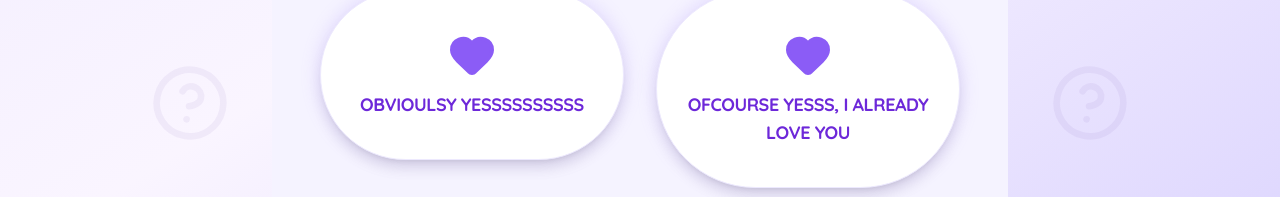
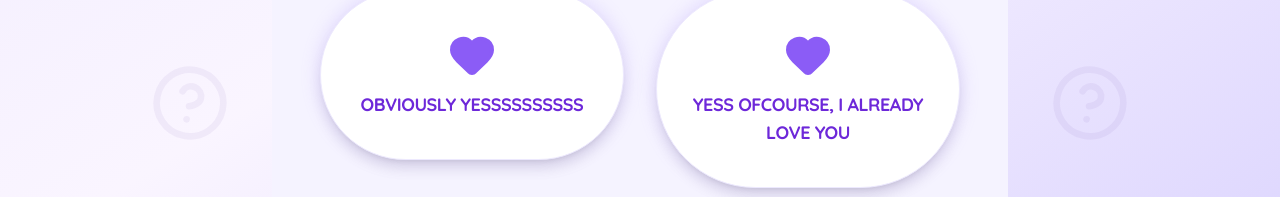
Before and after one commit to Subhro004/MIssion-HQ, a React (Vite) app: page / in a window 1280 px wide. Both pictures are taken after a click on the button "Askk, You have my undivided attention". Shown: the part 537-734 px from the top of the page. Built offline with nearby package versions, Linux system fonts and the light colour scheme.

Commit message:
feat(PageTwo): Correct typos in proposal options
Adjusted the text of two proposal acceptance options to fix minor spelling errors and improve flow.

```diff
--- a/components/PageTwo.tsx
+++ b/components/PageTwo.tsx
@@ -37,8 +37,8 @@ const PageTwo: React.FC<PageTwoProps> = ({ onNext }) => {
 
       <div className="flex flex-col sm:flex-row gap-4 sm:gap-8 w-full max-w-2xl px-4 z-10">
         {[
-          { text: "OBVIOULSY YESSSSSSSSSS", delay: 0 },
-          { text: "OFCOURSE YESSS, I ALREADY LOVE YOU", delay: 0.1 }
+          { text: "OBVIOUSLY YESSSSSSSSSS", delay: 0 },
+          { text: "YESS OFCOURSE, I ALREADY LOVE YOU", delay: 0.1 }
         ].map((option, idx) => (
           <motion.button
             key={idx}
```
